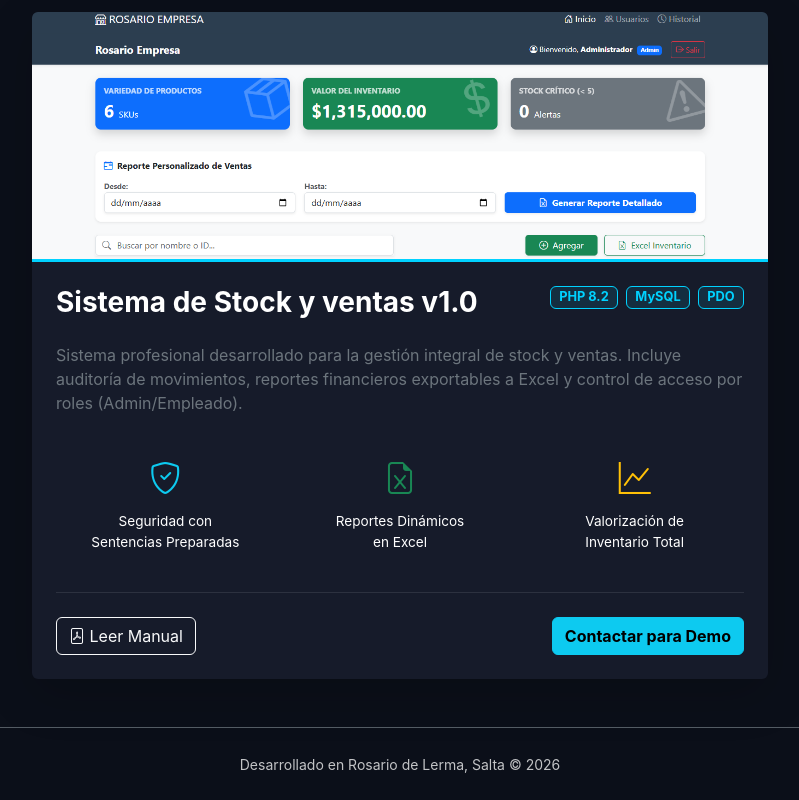
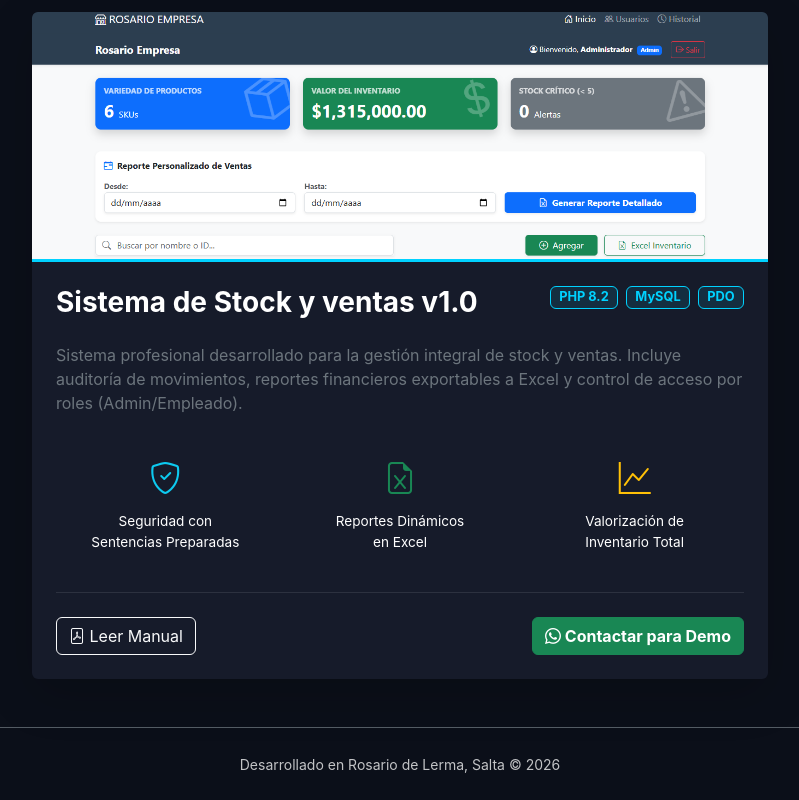
Before and after one commit to facu-bordonn-dev/mi-portfolio, a plain HTML site: page index.html in a window 1280 px wide. Shown: the part 340-1140 px from the top of the page, without its empty margins (240-1039 px from the left). Drawn offline with nearby package versions, Linux system fonts and the light colour scheme.

Commit message:
index.html

```diff
--- a/index.html
+++ b/index.html
@@ -77,9 +77,13 @@
                         <a href="manual_tecnico.html" class="btn btn-outline-light" target="_blank">
                             <i class="bi bi-file-pdf"></i> Leer Manual
                         </a>
-                        <div class="d-flex gap-2">
-                            <a href="mailto:tu-correo@gmail.com" class="btn btn-info fw-bold">Contactar para Demo</a>
-                        </div>
+                      <div class="d-flex gap-2">
+        <a href="https://wa.me/5493774446304?text=Hola%20Facundo,%20vi%20tu%20portafolio%20y%20me%20interesa%20una%20demo%20del%20sistema%20de%20stock."
+           class="btn btn-success fw-bold"
+           target="_blank">
+            <i class="bi bi-whatsapp"></i> Contactar para Demo
+        </a>
+    </div>
                     </div>
                 </div>
             </div>
```
